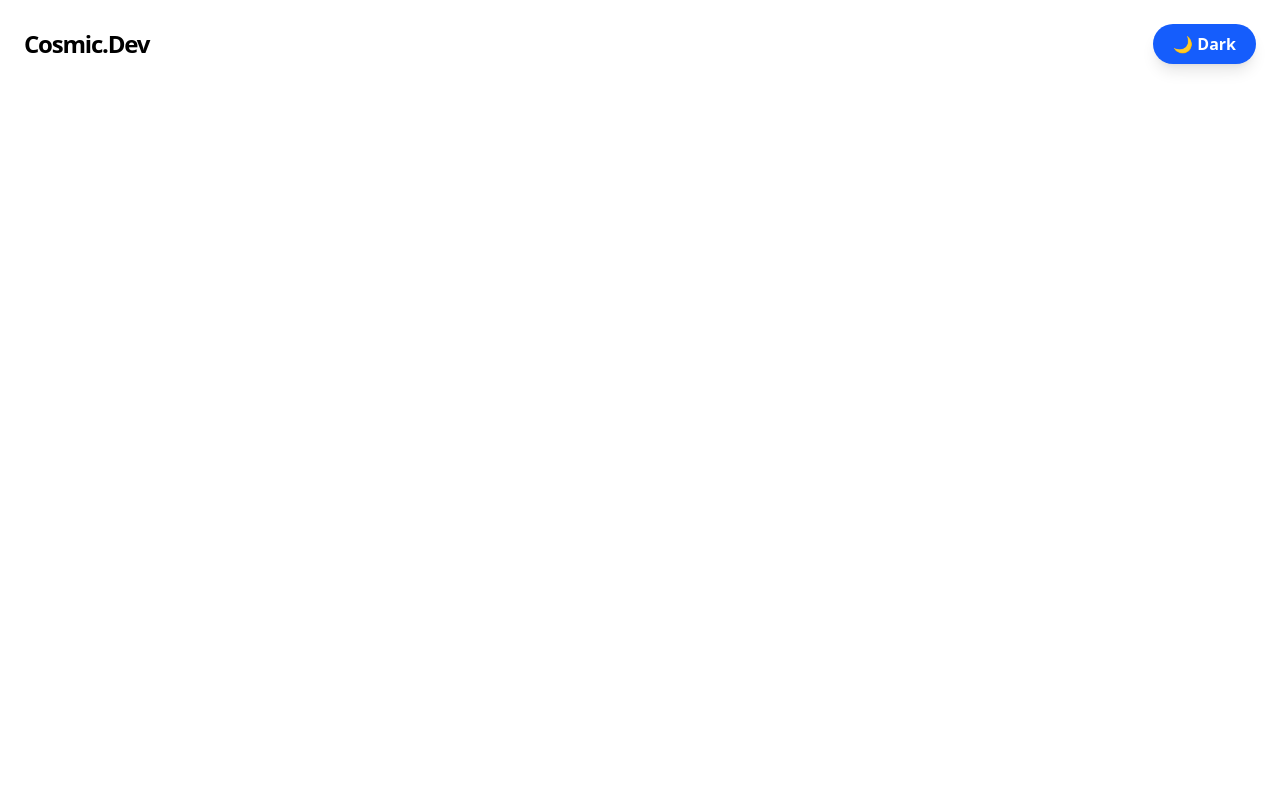
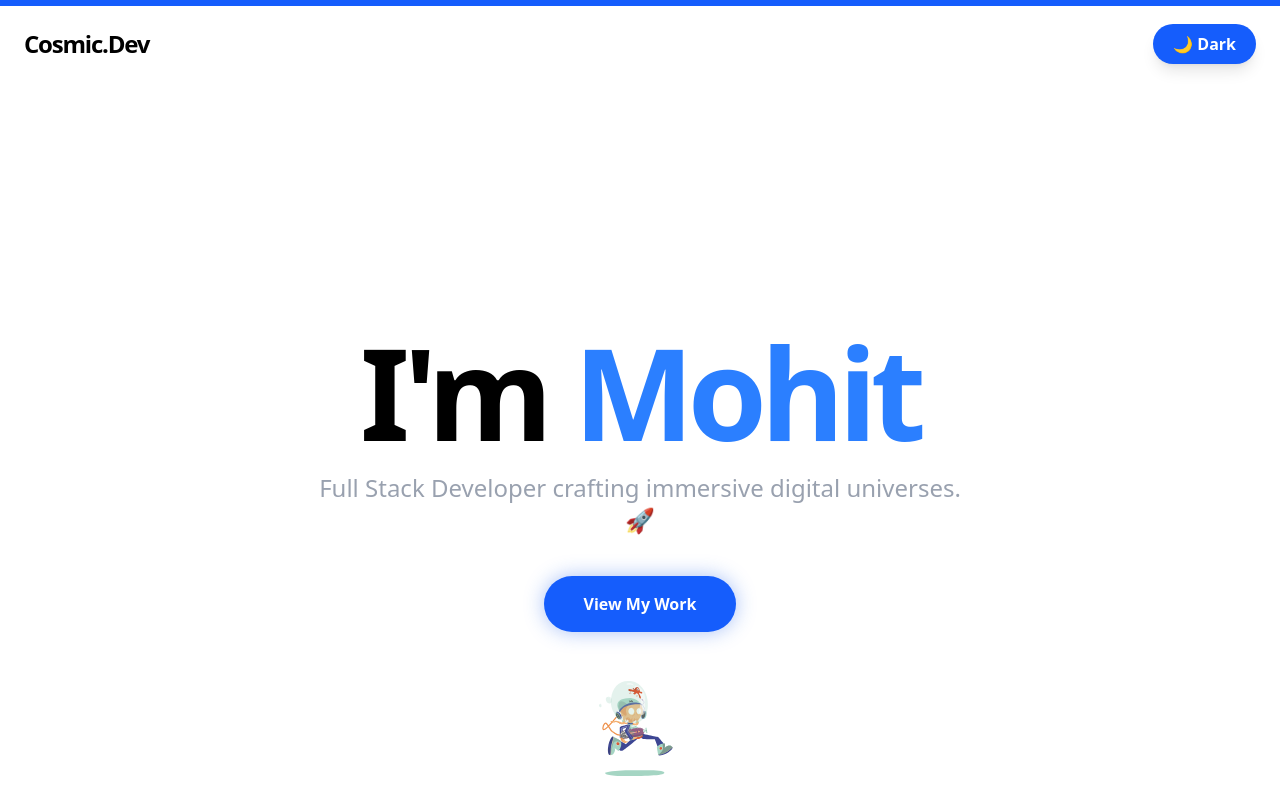
Before and after one commit to mohit2056/my-portfolio, a React (Vite) app: page / in a window 1280 px wide. Shown: the top 800 px of the page. Built offline with nearby package versions, Linux system fonts and the light colour scheme.

Commit message:
Final Polish: Perfected Astronaut Patrol Animation 🚀

```diff
--- a/src/components/CosmicBot.jsx
+++ b/src/components/CosmicBot.jsx
@@ -5,32 +5,19 @@ import astronautData from "../assets/astronaut.json";
 export const CosmicBot = () => {
   return (
     <motion.div
-      className="fixed z-50 w-32 h-32 pointer-events-none bottom-10"
-      initial={{ x: "-10vw" }}
+      className="fixed z-50 w-28 h-28 md:w-32 md:h-32 pointer-events-none bottom-5"
       animate={{
-
-        x: ["-10vw", "100vw"],
-        y: [0, -30, 0],
-        rotateY: [0, 0, 180, 180, 0]
+        // 1. Position: -10vw se 90vw jaana aur wapas aana
+        x: ["-10vw", "90vw", "90vw", "-10vw", "-10vw"],
+        // 2. Rotation: Kone par pahunchte hi mude (0 = Right, 180 = Left)
+        rotateY: [0, 0, 180, 180, 0],
       }}
       transition={{
-        x: {
-          duration: 35,
-          repeat: Infinity,
-          repeatType: "reverse",
-          ease: "linear"
-        },
-        y: {
-          duration: 4,
-          repeat: Infinity,
-          ease: "easeInOut"
-        },
-        rotateY: {
-          duration: 25,
-          repeat: Infinity,
-          repeatType: "reverse",
-          ease: "stepEnd"
-        }
+        duration: 25, // Poore ek chakkar ka time
+        repeat: Infinity,
+        ease: "linear",
+        // 'times' ensures ki rotation ekdum kone par hi ho
+        times: [0, 0.48, 0.5, 0.98, 1]
       }}
     >
       <Lottie animationData={astronautData} loop={true} />
```
